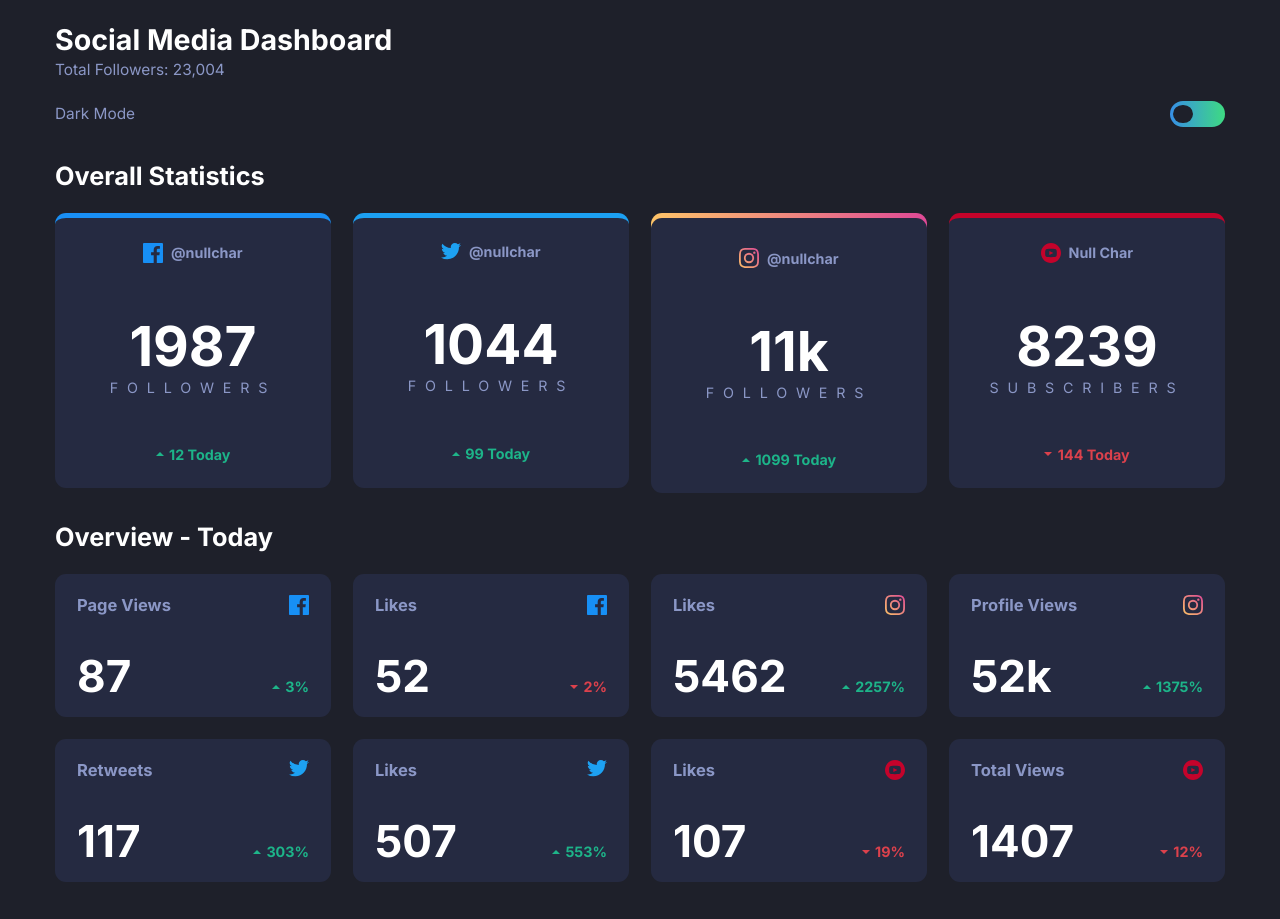
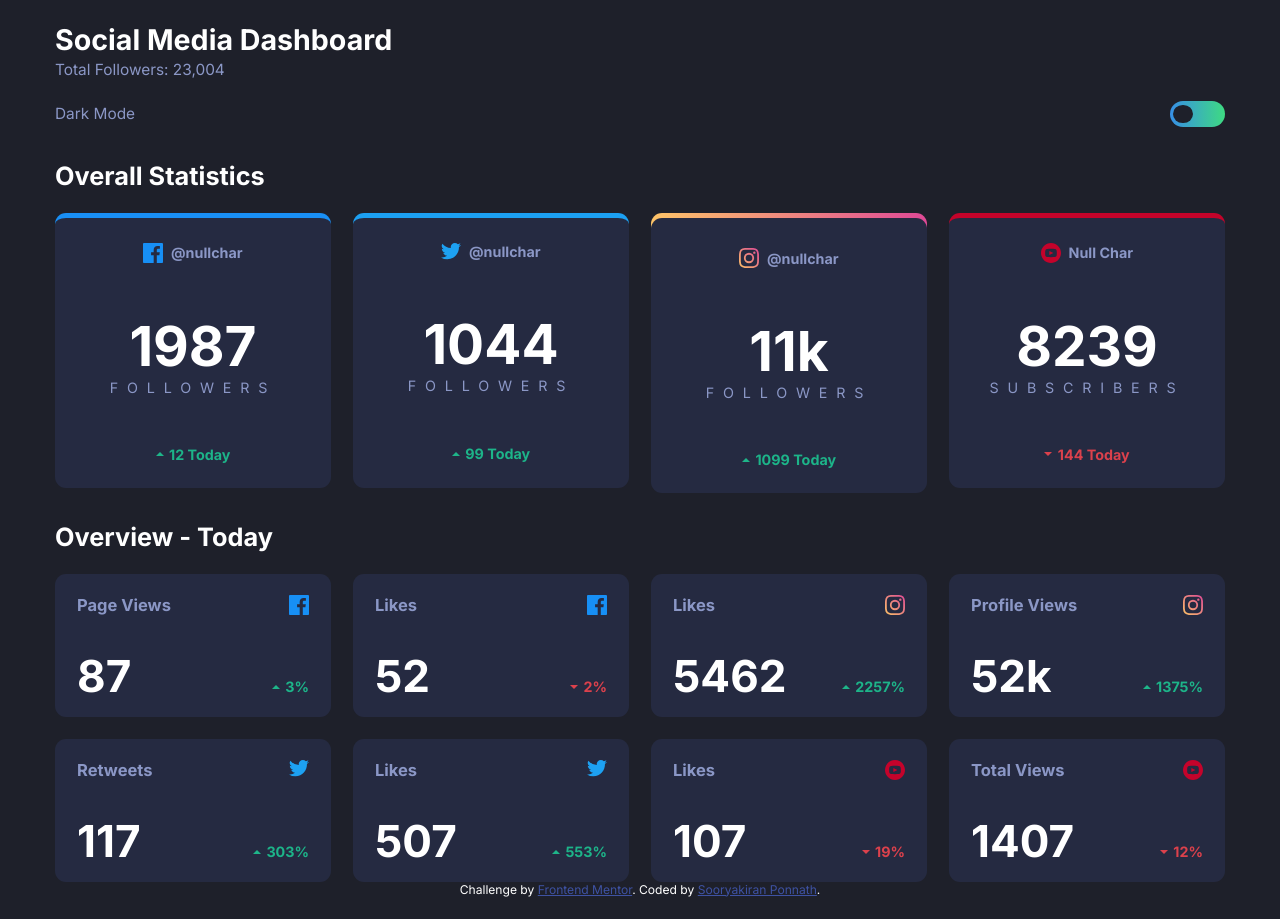
Before and after one commit to null-char/social-media-dashboard, a plain HTML site: page index.html in a window 1280 px wide. Drawn offline with Linux system fonts and the light colour scheme.

Commit message:
add attribution

```diff
--- a/index.html
+++ b/index.html
@@ -238,73 +238,10 @@
     </section>
   </main>
 
-  <!-- Social Media Dashboard
-  Total Followers: 23,004
-
-  Dark Mode
-
-
-
-  @nathanf
-  1987
-  Followers
-  12 Today
-
-  @nathanf
-  1044
-  Followers
-  99 Today
-
-  @realnathanf
-  11k
-  Followers
-  1099 Today
-
-  Nathan F.
-  8239
-  Subscribers
-  144 Today
-
-
-
-  Overview - Today
-
-  Page Views
-  87
-  3%
-
-  Likes
-  52
-  2%
-
-  Likes
-  5462
-  2257%
-
-  Profile Views
-  52k
-  1375%
-
-  Retweets
-  117
-  303%
-
-  Likes
-  507
-  553%
-
-  Likes
-  107
-  19%
-
-  Total Views
-  1407
-  12% -->
-
-  <!-- <div class="attribution">
+  <div class="attribution">
     Challenge by <a href="https://www.frontendmentor.io?ref=challenge" target="_blank">Frontend Mentor</a>.
-    Coded by <a href="#">Your Name Here</a>.
-  </div> -->
+    Coded by <a href="https://github.com/null-char" target="_blank">Sooryakiran Ponnath</a>.
+  </div>
 </body>
 
 </html>
--- a/scss/styles.scss
+++ b/scss/styles.scss
@@ -365,7 +365,8 @@ main {
 }
 
 .attribution {
-  font-size: 1.1rem;
+  margin-top: 2rem;
+  font-size: 1.3rem;
   text-align: center;
 
   a {
```
